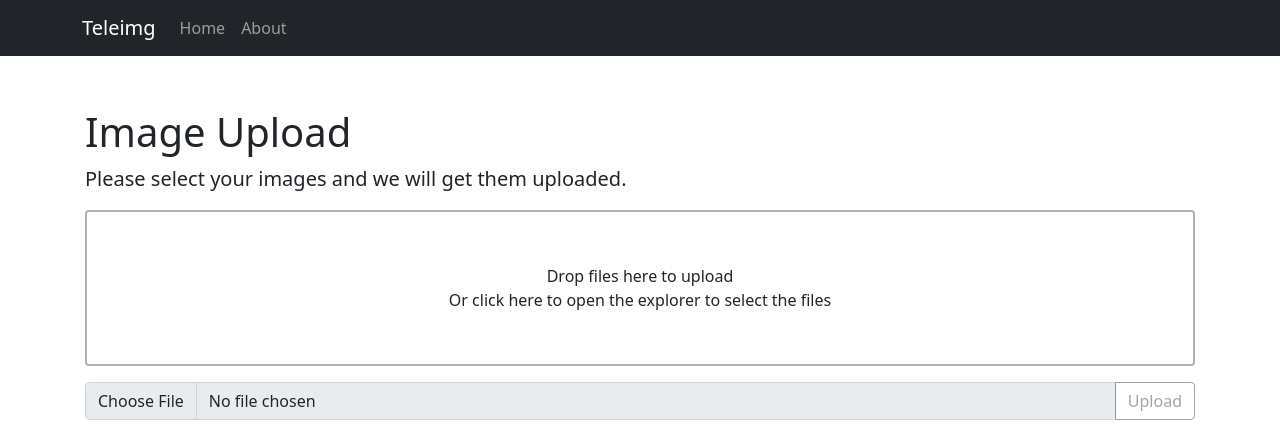
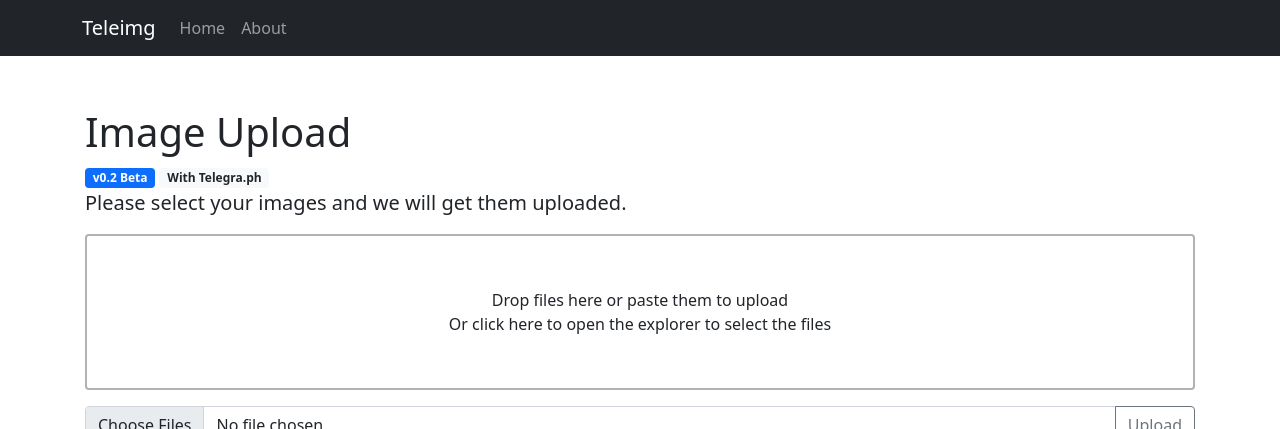
Before and after one commit to TennousuAthena/Teleimg, a PHP site: page /assets/html/index.html in a window 1280 px wide. Shown: the top 429 px of the page. Run offline with PHP 8.4, Linux system fonts and the light colour scheme.

Commit message:
Fix <input> & support reading from clipboard

```diff
--- a/assets/html/index.html
+++ b/assets/html/index.html
@@ -34,7 +34,7 @@
                         <a class="nav-link" href="/">Home</a>
                     </li>
                     <li class="nav-item">
-                        <a class="nav-link" href="https://github.com/TennousuAthena/Teleimg">About</a>
+                        <a class="nav-link" target="_blank" href="https://github.com/TennousuAthena/Teleimg">About</a>
                     </li>
                 </ul>
             </div><!--/.nav-collapse -->
@@ -46,10 +46,12 @@
 <main class="flex-shrink-0">
     <div class="container">
         <h1 class="mt-5">Image Upload</h1>
+        <span class="badge bg-primary">v0.2 Beta</span>
+        <span class="badge bg-light text-dark" onclick="window.open('https://telegra.ph')">With Telegra.ph</a></span>
         <p class="lead">Please select your images and we will get them uploaded.</p>
         <form class="dropzone rounded" id="myDropzone">
             <div class="am-text-success dz-message">
-                Drop files here to upload<br>Or click here to open the explorer to select the files
+                Drop files here or paste them to upload<br>Or click here to open the explorer to select the files
             </div>
 
             <div class="fallback">
@@ -58,9 +60,9 @@
         </form>
         <div class="dropzone-previews"></div>
 
-        <div class="input-group mb-3 mt-3" title="Comming soon..." data-bs-toggle="tooltip" data-bs-placement="top">
-            <input disabled type="file" class="form-control" id="FileUpload">
-            <button disabled class="btn btn-outline-secondary" type="button" id="FileUploadButton">Upload</button>
+        <div class="input-group mb-3 mt-3" >
+            <input type="file" class="form-control" id="FileUpload" multiple>
+            <button class="btn btn-outline-secondary" type="button" id="FileUploadButton">Upload</button>
         </div>
 
         <div class="container mt-1 mb-2" id="imgShow" style="display:none;">
@@ -95,63 +97,6 @@
 <script src="assets/js/bootstrap.bundle.min.js"></script>
 <script src="assets/js/dropzone.min.js"></script>
 <script src="assets/js/nprogress.min.js"></script>
-<script type="text/javascript">
-    NProgress.start();
-    $(document).ready(function (){
-        var tooltipTriggerList = [].slice.call(document.querySelectorAll('[data-bs-toggle="tooltip"]'))
-        var tooltipList = tooltipTriggerList.map(function (tooltipTriggerEl) {
-            return new bootstrap.Tooltip(tooltipTriggerEl)
-        })
-        NProgress.done();
-    });
-    Dropzone.autoDiscover = false;
-    $("#FileUpload").on("change", function (){
-        alert();
-    })
-    const myDropzone = new Dropzone("#myDropzone", {
-        url: "/upload",
-        uploadMultiple: false,
-        method: 'post',
-        maxFilesize: 4,
-        filesizeBase: 1000,
-        sending: function(file, xhr, formData) {
-            console.log(file)
-            NProgress.start();
-            formData.append("filesize", file.size);
-        },
-        success: function (file, response, e) {
-            NProgress.done();
-            console.log(response)
-            // file.previewTemplate.appendChild(document.createTextNode(response.src));
-            // window.open(window.location.origin + response.src)
-            if (!response.success) {
-                $(file.previewTemplate).children('.dz-error-mark').css('opacity', '1')
-            }else{
-                $("#imgShow").append('<div class="row border rounded" style="margin-top: 10px;">\n' +
-                    '<div class="col-lg-5 "><img src="'+response.src+'" class="w-75" alt="Image"></div>\n' +
-                    '<div class="col-lg-7 mt-3"><h5 class="text-start overflow-hidden">' + file.name +
-                    '</h5><div class="input-group mb-1"><div class="input-group-prepend">\n' +
-                    '    <span class="input-group-text" id="inputGroup-sizing-default">Image URL</span>\n' +
-                    '  </div>\n' +
-                    '  <input type="text" class="form-control" value="'+ window.location.origin + response.src + '"></div>\n' +
-                    '<div class="input-group mb-1"><div class="input-group-prepend">\n' +
-                    '    <span class="input-group-text" id="inputGroup-sizing-default">Markdown</span>\n' +
-                    '  </div>\n' +
-                    '  <input type="text" class="form-control" value="!['+ file.name +']('+ window.location.origin + response.src + ')">\n' +
-                    '</div>' +
-                    '<div class="input-group mb-1"><div class="input-group-prepend">\n' +
-                    '    <span class="input-group-text" id="inputGroup-sizing-default">HTML</span>\n' +
-                    '  </div>\n' +
-                    '  <input type="text" class="form-control" value="<img src=\''+ window.location.origin + response.src + '\' alt=\''+ file.name +'\' > \">\n' +
-                    '</div></div></div>\n' +
-                    '</div>').fadeIn();
-                $(".form-control").on('click', function () {
-                    this.select();
-                    document.execCommand("copy");
-                })
-            }
-        }
-    });
-</script>
+<script type="text/javascript" src="assets/js/main.js"></script>
 </body>
 </html>
--- /dev/null
+++ b/assets/js/main.js
@@ -0,0 +1,77 @@
+"use strict";
+NProgress.start();
+$(document).ready(function (){
+    let tooltipTriggerList = [].slice.call(document.querySelectorAll('[data-bs-toggle="tooltip"]'))
+    let tooltipList = tooltipTriggerList.map(function (tooltipTriggerEl) {
+        return new bootstrap.Tooltip(tooltipTriggerEl)
+    })
+    NProgress.done();
+});
+Dropzone.autoDiscover = false;
+$("#FileUploadButton").on("click", function () {
+    let file = document.getElementById("FileUpload").files;
+    for (let index in file){
+        if(typeof file[index] == "object"){
+            if(file[index].type.indexOf("image") > -1 && file[index].size > 0) {
+                myDropzone.addFile(file[index])
+            }
+        }
+
+    }
+})
+const myDropzone = new Dropzone("#myDropzone", {
+    url: "/upload",
+    uploadMultiple: false,
+    method: 'post',
+    acceptedFiles: 'image/*',
+    maxFilesize: 4,
+    filesizeBase: 1000,
+    sending: function(file, xhr, formData) {
+        // console.log(file)
+        NProgress.start();
+        formData.append("filesize", file.size);
+    },
+    success: function (file, response, e) {
+        NProgress.done();
+        console.log(response)
+        // file.previewTemplate.appendChild(document.createTextNode(response.src));
+        // window.open(window.location.origin + response.src)
+        if (!response.success) {
+            $(file.previewTemplate).children('.dz-error-mark').css('opacity', '1')
+        }else{
+            $("#imgShow").append('<div class="row border rounded" style="margin-top: 10px;">\n' +
+                '<div class="col-lg-5 "><img src="'+response.src+'" class="w-75" alt="Image"></div>\n' +
+                '<div class="col-lg-7 mt-3"><h5 class="text-start overflow-hidden">' + file.name +
+                '</h5><div class="input-group mb-1"><div class="input-group-prepend">\n' +
+                '    <span class="input-group-text" id="inputGroup-sizing-default">Image URL</span>\n' +
+                '  </div>\n' +
+                '  <input type="text" class="form-control" value="'+ window.location.origin + response.src + '"></div>\n' +
+                '<div class="input-group mb-1"><div class="input-group-prepend">\n' +
+                '    <span class="input-group-text" id="inputGroup-sizing-default">Markdown</span>\n' +
+                '  </div>\n' +
+                '  <input type="text" class="form-control" value="!['+ file.name +']('+ window.location.origin + response.src + ')">\n' +
+                '</div>' +
+                '<div class="input-group mb-1"><div class="input-group-prepend">\n' +
+                '    <span class="input-group-text" id="inputGroup-sizing-default">HTML</span>\n' +
+                '  </div>\n' +
+                '  <input type="text" class="form-control" value="<img src=\''+ window.location.origin + response.src + '\' alt=\''+ file.name +'\' > \">\n' +
+                '</div></div></div>\n' +
+                '</div>').fadeIn();
+            $(".form-control").on('click', function () {
+                this.select();
+                document.execCommand("copy");
+            })
+        }
+    }
+});
+$(document).ready(function () {
+    document.onpaste = function(event){
+        let items = (event.clipboardData || event.originalEvent.clipboardData).items;
+        for (let index in items) {
+            let item = items[index];
+            if (item.kind === 'file') {
+                myDropzone.addFile(item.getAsFile())
+            }
+        }
+    }
+});
--- a/class/DB.class.php
+++ b/class/DB.class.php
@@ -35,7 +35,8 @@ class database
     /**
      * @return array
      */
-    public function fetchAll(){
+    public function fetchAll(): array
+    {
         return $this->pdo->query('SELECT * FROM "main"."img"')->fetchAll();
     }
 }
--- a/index.php
+++ b/index.php
@@ -15,6 +15,11 @@ $router->get('/', function() {
 
 $router->get('/test', function() {
 });
+
+//$router->get('/api/fetch_all', function() {
+//    $data = new database('assets/data/teleimg.db');
+//    echo json_encode($data->fetchAll());
+//});
 
 $router->post('upload', function() {
     header("content-type:application/json; charset:utf-8");
```
